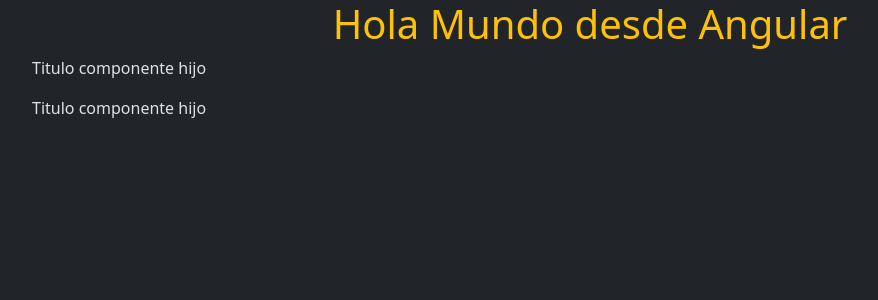
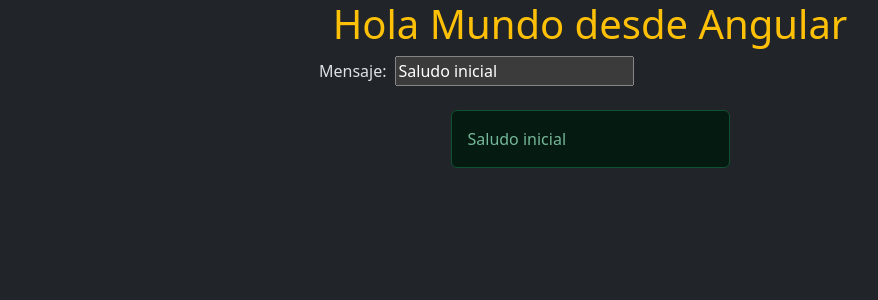
Before and after one commit to 0xmatk/app-angular, an Angular app: page / in a window 1280 px wide. Shown: the top 300 px of the page, without its empty margins (50-928 px from the left). Built offline with nearby package versions, Linux system fonts and the light colour scheme.

Commit message:
event, property y two-way binding

```diff
--- a/src/app/app.component.html
+++ b/src/app/app.component.html
@@ -1,7 +1,10 @@
 <div class="container">
 
     <h1 class="text-center text-warning">{{title}}</h1>
-    <app-hijo/>
+    <!-- <app-hijo/> -->
+    <!-- <app-mostrar-mensaje/> -->
+    <!-- <app-replicador/> -->
+    <app-saludar/>
 </div>
 
 
--- a/src/app/app.component.ts
+++ b/src/app/app.component.ts
@@ -5,10 +5,13 @@
 import { InterpolacionComponent } from './interpolacion/interpolacion.component';
 import { PadreComponent } from './padre/padre.component';
 import { HijoComponent } from './hijo/hijo.component';
+import { MostrarMensajeComponent } from './mostrar-mensaje/mostrar-mensaje.component';
+import { ReplicadorComponent } from './replicador/replicador.component';
+import { SaludarComponent } from "./saludar/saludar.component";
 
 @Component({
   selector: 'app-root',
-  imports: [RouterOutlet, NuevoComponenteComponent, ComponenteEnLineaComponent, InterpolacionComponent, PadreComponent, HijoComponent],
+  imports: [RouterOutlet, NuevoComponenteComponent, ComponenteEnLineaComponent, InterpolacionComponent, PadreComponent, HijoComponent, MostrarMensajeComponent, ReplicadorComponent, SaludarComponent],
   templateUrl: './app.component.html',
   styleUrl: './app.component.css'
 })
--- /dev/null
+++ b/src/app/mostrar-mensaje/mostrar-mensaje.component.html
@@ -0,0 +1,14 @@
+<div class="container text-center">
+    <div class="d-flex justify-content-center mt-3">
+        <button class="btn btn-primary me-2" (click)="mostrarMensaje()">
+            Mostrar mensaje
+        </button>
+        <button class="btn btn-danger" (click)="resetearMensaje()">
+            Resetear mensaje
+
+        </button>
+    </div>
+    <div class="alert alert-success mt-4 mx-auto w-50">
+        {{mensaje}}
+    </div>
+</div>
--- /dev/null
+++ b/src/app/mostrar-mensaje/mostrar-mensaje.component.ts
@@ -0,0 +1,20 @@
+import { Component } from '@angular/core';
+
+@Component({
+  selector: 'app-mostrar-mensaje',
+  imports: [],
+  templateUrl: './mostrar-mensaje.component.html',
+  styleUrl: './mostrar-mensaje.component.css'
+})
+export class MostrarMensajeComponent {
+  mensaje: string = '';
+
+  mostrarMensaje() {
+    this.mensaje = "Hola";
+  }
+
+  resetearMensaje(){
+    this.mensaje = '';
+  }
+
+}
--- /dev/null
+++ b/src/app/replicador/replicador.component.html
@@ -0,0 +1,13 @@
+<div class="d-flex justify-content-center">
+    <div class="w-50">
+        <div class="mb-3">
+            <label for="inputTexto">Escribe...</label>
+            <input id="inputTexto" type="text" (input)="actualizarTexto($event)">
+        </div>
+        <div class="mb-3">
+            <label for="replicarTexto">Texto replicado: </label>
+            <input id="replicarTexto" type="text" [value]="texto"/>
+        </div>
+    </div>
+
+</div>
--- /dev/null
+++ b/src/app/replicador/replicador.component.ts
@@ -0,0 +1,16 @@
+import { Component } from '@angular/core';
+
+@Component({
+  selector: 'app-replicador',
+  imports: [],
+  templateUrl: './replicador.component.html',
+  styleUrl: './replicador.component.css'
+})
+export class ReplicadorComponent {
+  texto: string = '';
+
+  actualizarTexto(evento: Event){
+    const elementoTexto = evento.target as HTMLInputElement;
+    this.texto = elementoTexto.value;
+  }
+}
--- /dev/null
+++ b/src/app/saludar/saludar.component.html
@@ -0,0 +1,12 @@
+<div class="d-flex justify-content-center">
+    <div class="w-50">
+        <div class="mb-3">
+            <label for="inputTexto" class="mx-2">Mensaje: </label>
+            <input id="inputTexto" type="text" [(ngModel)]="saludo" autocomplete="off"/>
+        </div>
+        <div class="mb-3">
+            <div class="alert alert-success mt-4 mx-auto w-50">
+                {{saludo}}
+            </div>
+        </div>
+</div>
--- /dev/null
+++ b/src/app/saludar/saludar.component.ts
@@ -0,0 +1,13 @@
+import { Component } from '@angular/core';
+import { FormsModule } from '@angular/forms';
+
+@Component({
+  selector: 'app-saludar',
+  imports: [FormsModule],
+  templateUrl: './saludar.component.html',
+  styleUrl: './saludar.component.css'
+})
+export class SaludarComponent {
+  saludo = 'Saludo inicial';
+
+}
```
Also changed, not shown: src/app/mostrar-mensaje/mostrar-mensaje.component.css (added), src/app/replicador/replicador.component.css (added), src/app/saludar/saludar.component.css (added), 1 other file (tests, documents, lock files or other folders).
